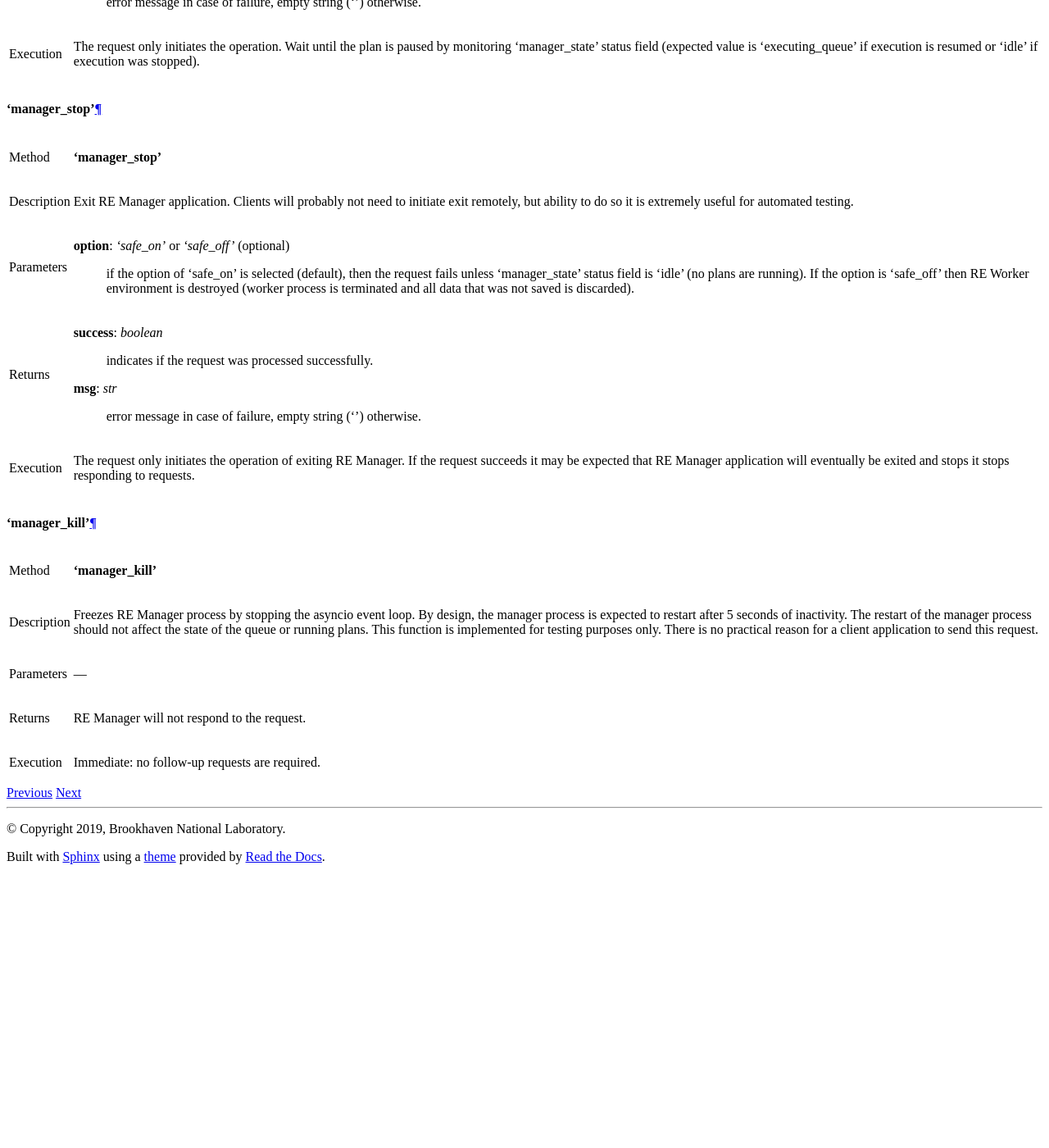
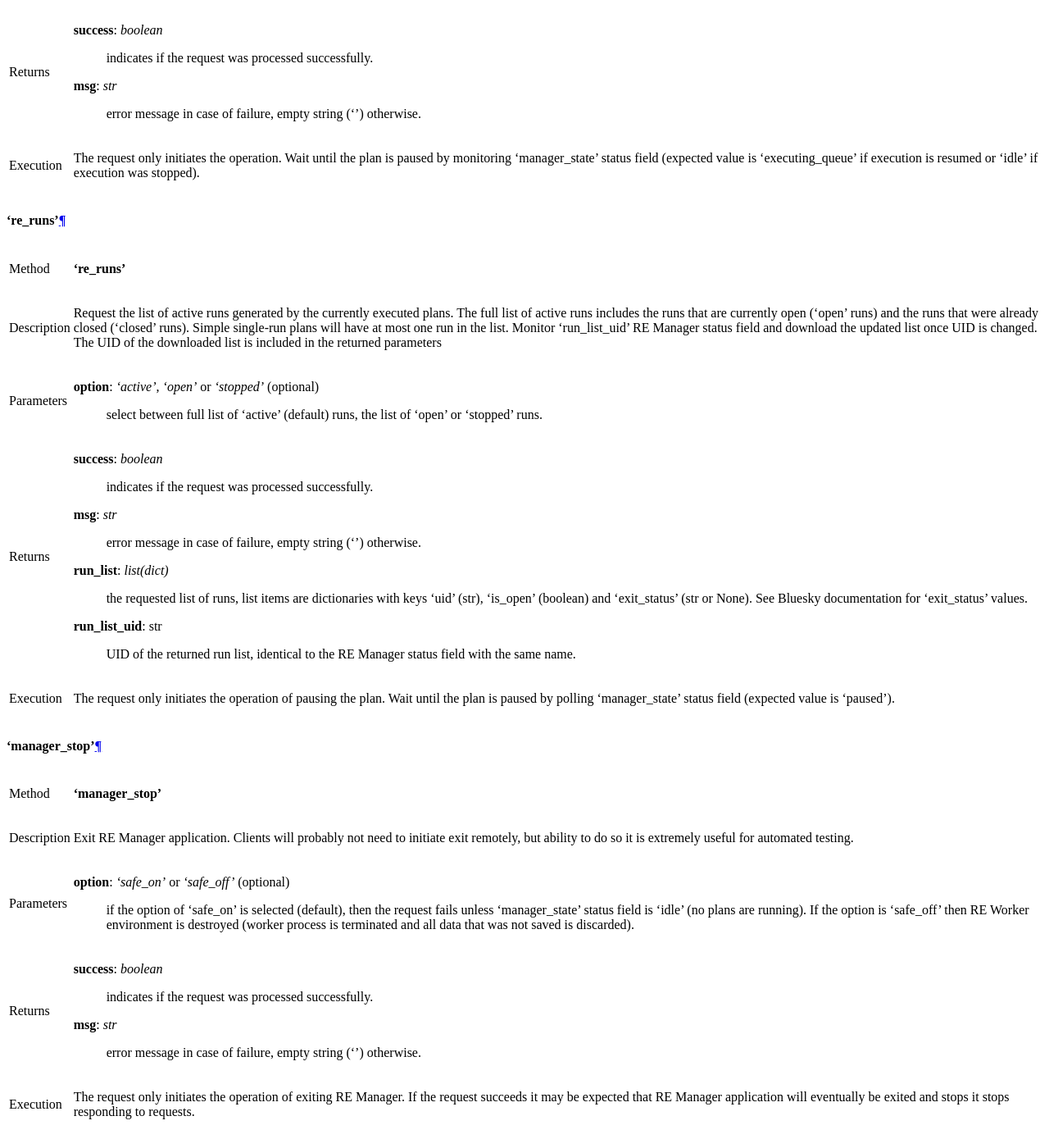
Before and after one commit to bluesky/bluesky-queueserver, a Sphinx documentation site: the page built from docs/source/re_manager_api.rst, in a window 1280 px wide and 1400 px high, scrolled down 13345 px. Shown: the whole window at 82% size. Built offline with Sphinx 7.4.7 and the Read the Docs theme 2.0.0, drawn with Linux system fonts in a browser that asks for light colours; before the commit the page ends 14407 px from its top, so only the background shows below that; some of the changed text lies outside the part shown.

Commit message:
DOC: update ZMQ API documentation

```diff
--- a/docs/source/re_manager_api.rst
+++ b/docs/source/re_manager_api.rst
@@ -105,6 +105,10 @@ Send commands to Bluesky Run Engine:
 - :ref:`method_re_pause`
 - :ref:`method_re_resume_stop_abort_halt`
 
+Monitor the list of active runs:
+
+- :ref:`method_re_runs`
+
 Stopping RE Manager (mostly used in testing):
 - :ref:`method_manager_stop`
 - :ref:`method_manager_kill`
@@ -181,6 +185,11 @@ Returns       **msg**: *str*
 
                   - **'destroying_environment'** - RE Worker environment is in the process of being
                     destroyed (emergency).
+
+                  - **'re_state'** - state of Run Engine (see Bluesky documentation).
+
+                  - **'run_list_uid'** - UID of the list of the active runs. Monitor this UID and
+                    download the updated list of active runs once the UID is changed.
 
               **queue_stop_pending**: *boolean*
                   indicates if the request to stop the queue after completion of the current plan is pending.
@@ -756,6 +765,47 @@ Execution     The request only initiates the operation. Wait until the plan is p
 ============  =========================================================================================
 
 
+.. _method_re_runs:
+
+
+**'re_runs'**
+^^^^^^^^^^^^^
+
+
+============  =========================================================================================
+Method        **'re_runs'**
+------------  -----------------------------------------------------------------------------------------
+Description   Request the list of active runs generated by the currently executed plans.
+              The full list of active runs includes the runs that are currently open ('open' runs) and
+              the runs that were already closed ('closed' runs). Simple single-run plans will have
+              at most one run in the list. Monitor 'run_list_uid' RE Manager status field and
+              download the updated list once UID is changed. The UID of the downloaded list is
+              included in the returned parameters
+------------  -----------------------------------------------------------------------------------------
+Parameters    **option**: *'active'*, *'open'* or *'stopped'* (optional)
+                  select between full list of 'active' (default) runs, the list of 'open' or 'stopped'
+                  runs.
+------------  -----------------------------------------------------------------------------------------
+Returns       **success**: *boolean*
+                  indicates if the request was processed successfully.
+
+              **msg**: *str*
+                  error message in case of failure, empty string ('') otherwise.
+
+              **run_list**: *list(dict)*
+                  the requested list of runs, list items are dictionaries with keys 'uid' (str),
+                  'is_open' (boolean) and 'exit_status' (str or None). See Bluesky documentation
+                  for 'exit_status' values.
+
+              **run_list_uid**: str
+                  UID of the returned run list, identical to the RE Manager status field with
+                  the same name.
+------------  -----------------------------------------------------------------------------------------
+Execution     The request only initiates the operation of pausing the plan. Wait until the plan is
+              paused by polling 'manager_state' status field (expected value is 'paused').
+============  =========================================================================================
+
+
 .. _method_manager_stop:
 
 **'manager_stop'**
```
